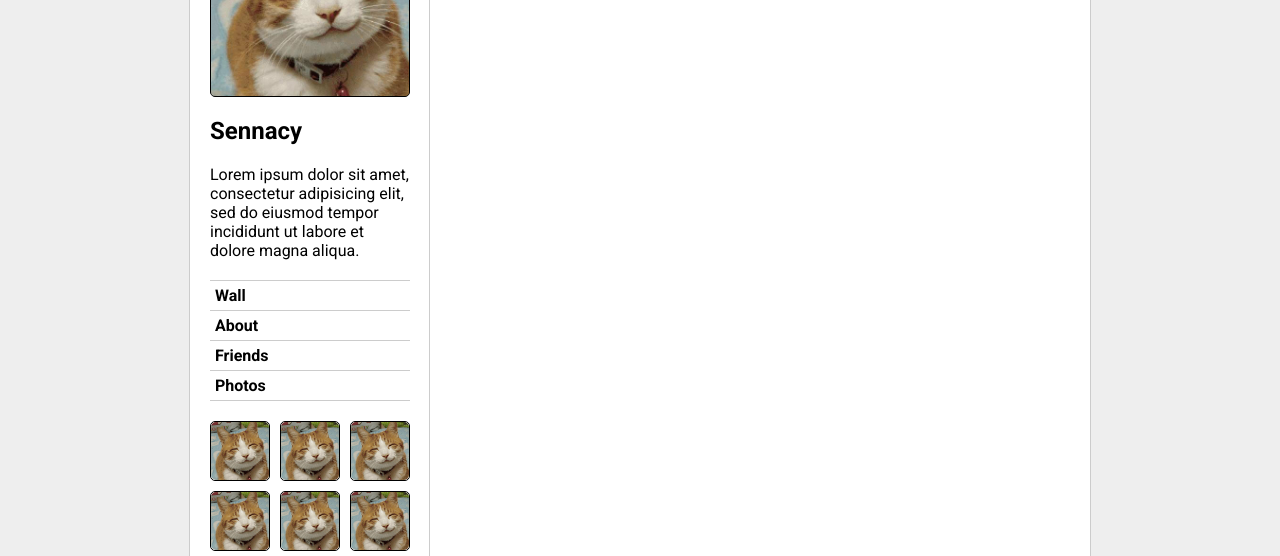
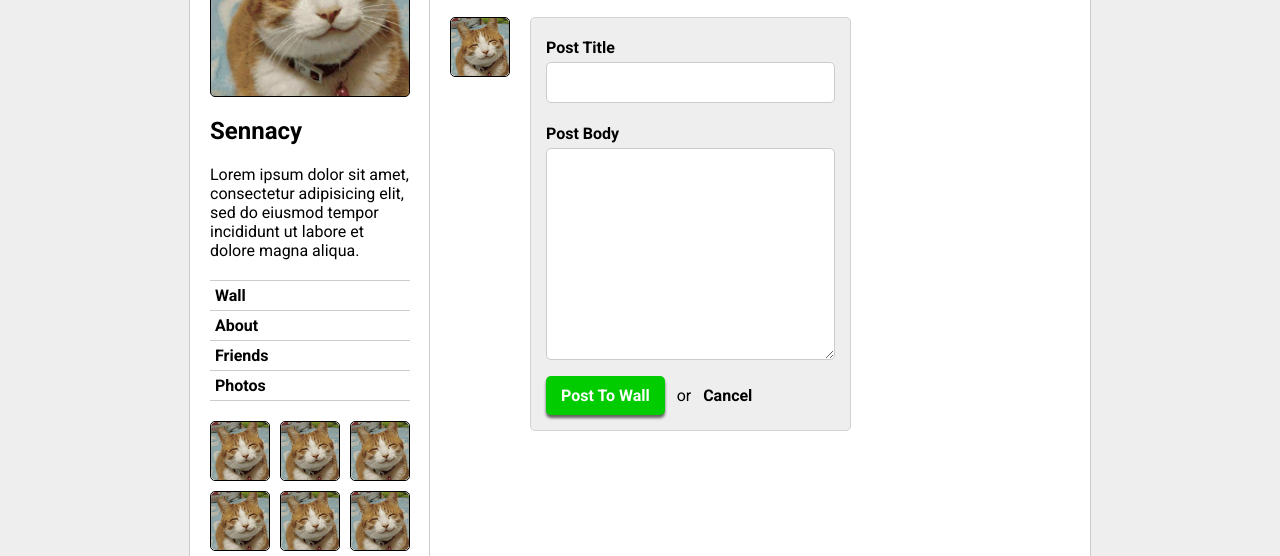
Before and after one commit to mrkchoi/W6D2, a plain HTML site: page css_project/09-forms.html in a window 1280 px wide. Shown: the part 244-800 px from the top of the page. Drawn offline with Linux system fonts and the light colour scheme.

Commit message:
Complete CSS Friends Phase 9

```diff
--- a/css_project/09-forms.html
+++ b/css_project/09-forms.html
@@ -100,7 +100,24 @@
 
     </section>
     <section class="content-main">
+      <div class="main__wrapper">
+        <a href="#" class="thumb" title="Simon">
+          <img src="./images/cat.jpg" alt="">
+        </a>
+        <form class="form">
+          <label>Post Title</label>
+          <input type="text" name="post[title]" class="input" >
 
+          <label>Post Body</label>
+          <textarea class="input" name="post[body]" id="post__title" cols="30" rows="10"></textarea>
+
+          <div class="submit">
+            <input type="submit" value="Post To Wall">
+            <p>&nbsp;&nbsp; or &nbsp;&nbsp;</p>
+            <a href="#">Cancel</a>
+          </div>
+        </form>
+      </div>
     </section>
   </main>
 
--- a/css_project/css/09-forms.css
+++ b/css_project/css/09-forms.css
@@ -1 +1,58 @@
 /* PHASE 9: Forms */
+
+.main__wrapper {
+}
+.main__wrapper .thumb {
+  float: left;
+  margin-right: 20px;
+}
+.form {
+  float: left;
+  background-color:  #eee;
+  display: flex;
+  flex-direction: column;
+  border-radius: 5px;
+  border: 1px solid lightgrey;
+  padding: 15px;
+}
+.form label {
+  font-weight: bold;
+  padding: 5px 0;
+}
+.input {
+  background-color: white;
+  border: 1px solid #ccc;
+  border-radius: 5px;
+  padding: 10px;
+  margin-bottom: 16px;
+}
+.submit input {
+  font-weight: bold;
+  color: white;
+  background-color: #0c0;
+  padding: 10px 15px;
+  border-radius: 5px;
+  box-shadow: 0 3px 3px rgba(0,0,0,.6);
+  position: relative;
+}
+.submit input:hover {
+  background-color: green;
+}
+.submit input:active {
+  box-shadow: none;
+  top: 3px;
+
+}
+
+.submit {
+  display: flex;
+  align-items: center;
+}
+
+.submit a {
+  font-weight: bold;
+
+}
+.submit a:hover {
+  color: red;
+}
```
